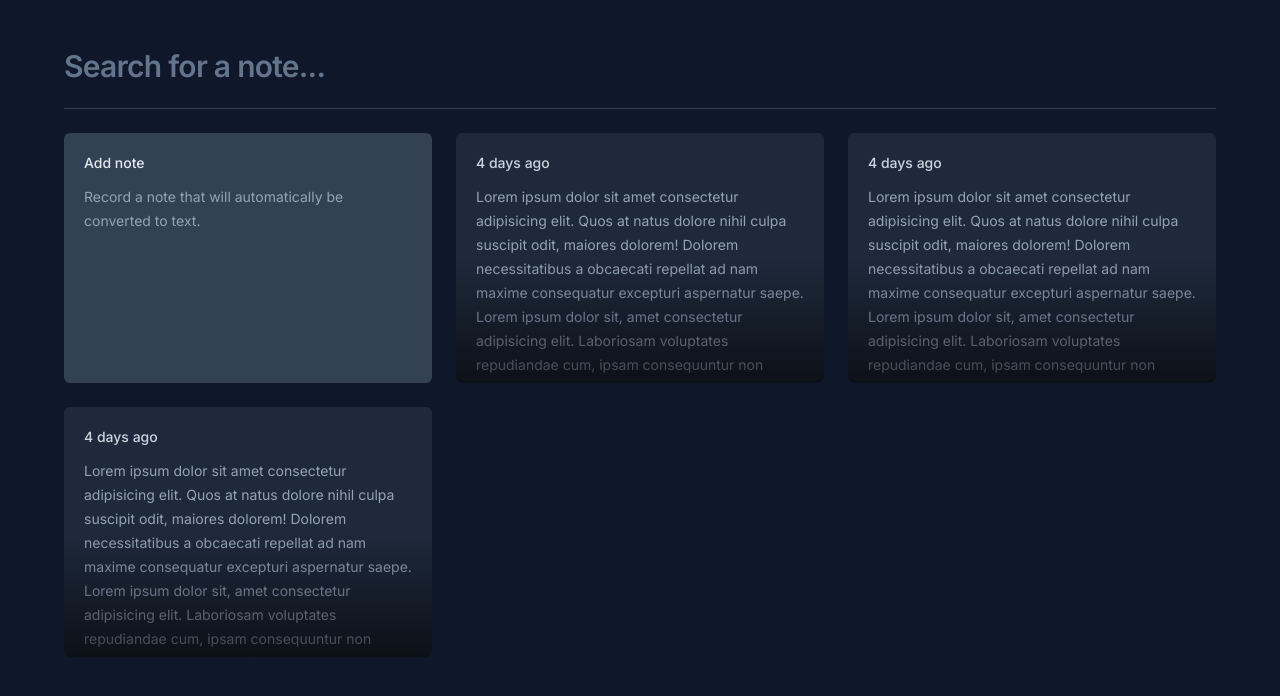
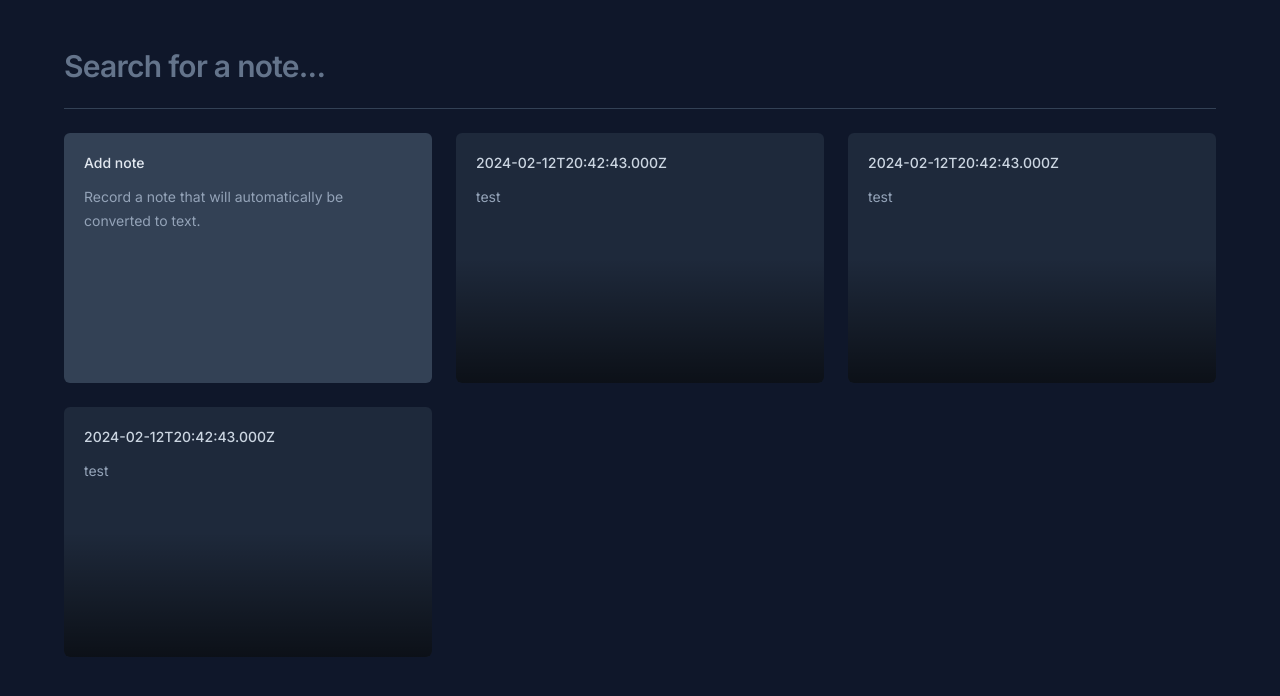
Before and after one commit to vivianequeiroz/notes-app, a React (Vite) app: page / in a window 1280 px wide. Shown: the top 696 px of the page. Built offline with nearby package versions, Linux system fonts and the light colour scheme.

Commit message:
receive props in card component

```diff
--- a/src/App.tsx
+++ b/src/App.tsx
@@ -17,9 +17,9 @@ function App() {
       <div className="grid grid-cols-3 gap-6 auto-rows-[250px]">
         <NewNoteCard />
 
-        <NoteCard />
-        <NoteCard />
-        <NoteCard />
+        <NoteCard date={new Date()} content="test" />
+        <NoteCard date={new Date()} content="test" />
+        <NoteCard date={new Date()} content="test" />
       </div>
     </div>
   );
--- a/src/components/NoteCard.tsx
+++ b/src/components/NoteCard.tsx
@@ -1,20 +1,19 @@
-function NoteCard() {
+interface NoteCardsProps {
+  date: Date;
+  content: string;
+}
+
+function NoteCard({ date, content }: NoteCardsProps) {
   return (
     <article
-      className="rounded-md bg-slate-800 p-5 space-y-3 overflow-hidden relative outline-none hover:ring-2 hover:ring-slate-600 focus:ring-2 focus:ring-lime-400"
+      className="rounded-md bg-slate-800 p-5 flex flex-col gap-3 overflow-hidden relative outline-none hover:ring-2 hover:ring-slate-600 focus:ring-2 focus:ring-lime-400"
       role="note"
       tabIndex={0}
     >
-      <h3 className="text-sm font-medium text-slate-300">4 days ago</h3>
-      <p className="text-sm leading-6 text-slate-400">
-        Lorem ipsum dolor sit amet consectetur adipisicing elit. Quos at natus
-        dolore nihil culpa suscipit odit, maiores dolorem! Dolorem
-        necessitatibus a obcaecati repellat ad nam maxime consequatur excepturi
-        aspernatur saepe. Lorem ipsum dolor sit, amet consectetur adipisicing
-        elit. Laboriosam voluptates repudiandae cum, ipsam consequuntur non
-        rerum eveniet, eaque quibusdam numquam quis asperiores in laborum
-        delectus quia cupiditate molestiae deserunt modi.
-      </p>
+      <h3 className="text-sm font-medium text-slate-300">
+        {date.toISOString()}
+      </h3>
+      <p className="text-sm leading-6 text-slate-400">{content}</p>
 
       {/* Using ::after pseudo-element for gradient background */}
       <div className="absolute bottom-0 left-0 right-0 h-1/2 bg-gradient-to-t from-black/60 to-black/0 pointer-events-none" />
```
